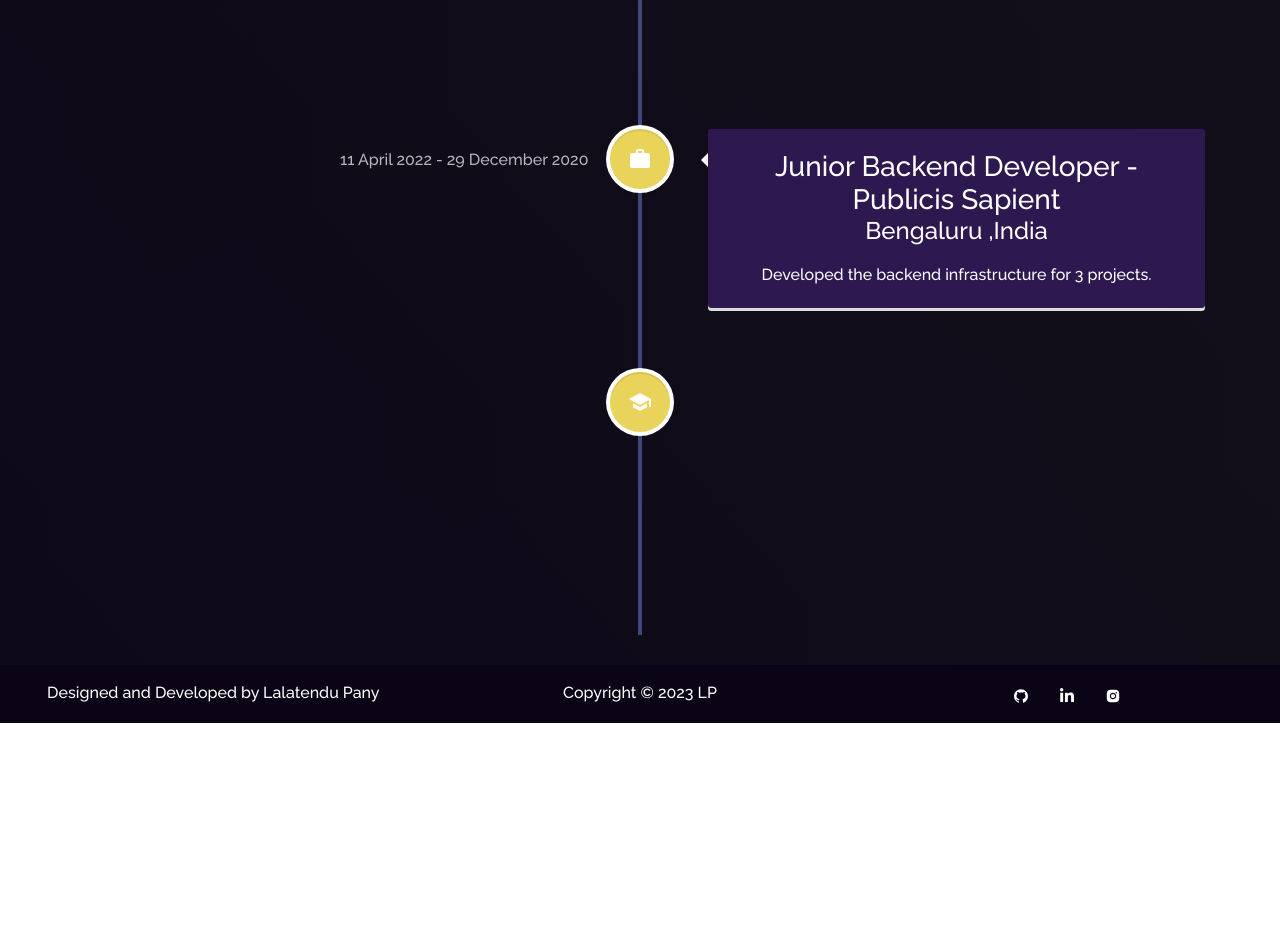
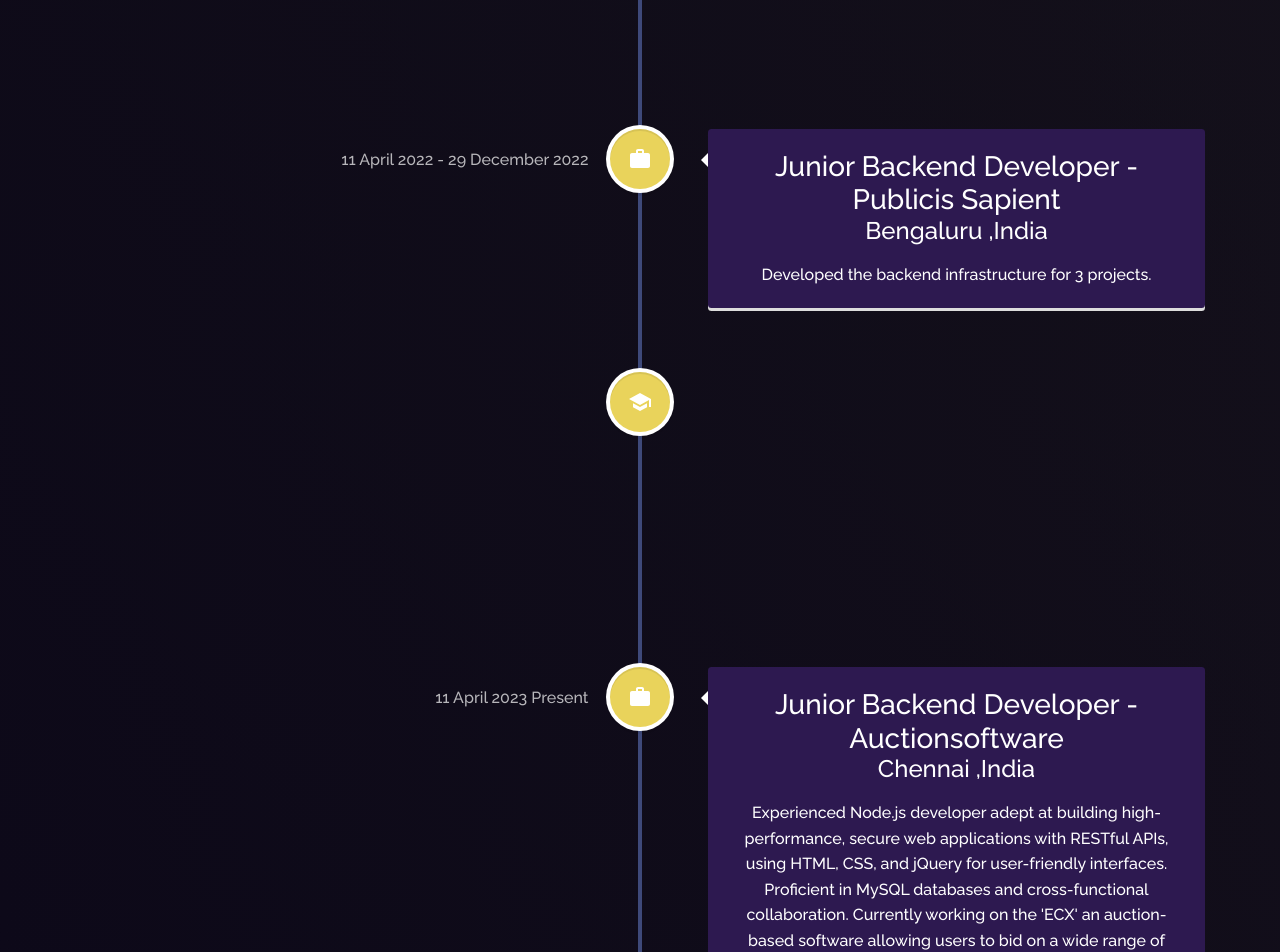
Before and after one commit to lalatendu65/Myportfolios, a React (Create React App) app: page /Myportfolios/experience in a window 1280 px wide. Shown: the part 760-1712 px from the top of the page. Before the commit the page ends 1483 px from the top, so only its background shows below. Built offline with nearby package versions, Linux system fonts and the light colour scheme.

Commit message:
some changes in exprience

```diff
--- a/src/components/About/Experience.tsx
+++ b/src/components/About/Experience.tsx
@@ -45,7 +45,7 @@
           </VerticalTimelineElement>
           <VerticalTimelineElement
             className="vertical-timeline-element--work"
-            date="11 April 2022 - 29 December 2020"
+            date="11 April 2022 - 29 December 2022"
             iconStyle={{ background: "#e9d35b", color: "#fff" }}
             icon={<WorkIcon />}
           >
@@ -67,6 +67,17 @@
               Backend(Javascript,Nodejs,Mongodb,Postman)
             </p>
           </VerticalTimelineElement>
+          <VerticalTimelineElement
+            className="vertical-timeline-element--work"
+            date="11 April 2023 Present"
+            iconStyle={{ background: "#e9d35b", color: "#fff" }}
+            icon={<WorkIcon />}
+          >
+            <h3 className="vertical-timeline-element-title">Junior Backend Developer - Auctionsoftware</h3>
+            <h4 className="vertical-timeline-element-subtitle">Chennai ,India</h4>
+            <p>Experienced Node.js developer adept at building high-performance, secure web applications with RESTful APIs, using HTML, CSS, and jQuery for user-friendly interfaces. Proficient in MySQL databases and cross-functional collaboration. Currently working on the 'ECX'  an auction-based software allowing users to bid on a wide range of products.
+Access the project through this link:https://ecxstag.moblearn.net/</p>
+          </VerticalTimelineElement>
         </VerticalTimeline>
       </div>
     </Container>
```
